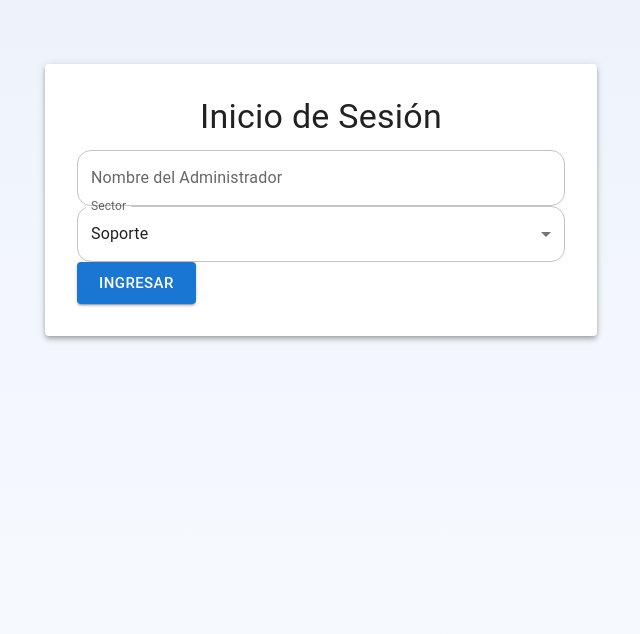
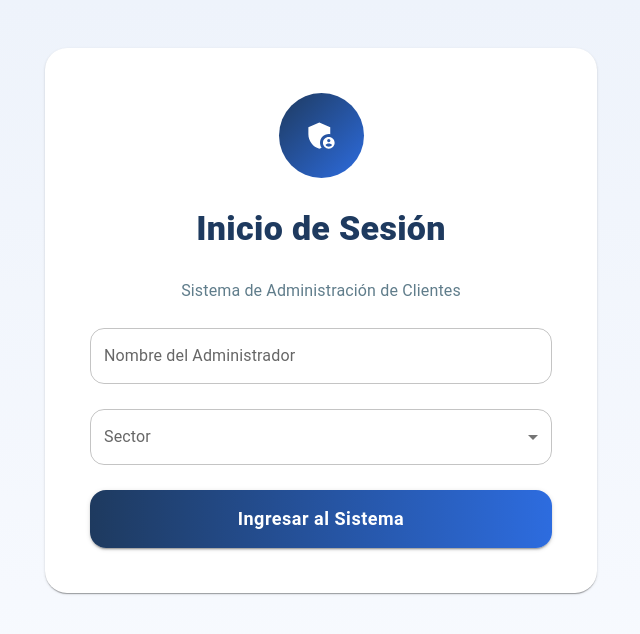
Before and after one commit to tatii0801/PV_TP_Integrador_Grupo18, a React (Vite) app: page /login in a window 1280 px wide. Shown: the top 634 px of the page, without its empty margins (319-959 px from the left). Built offline with nearby package versions, Linux system fonts and the light colour scheme.

Commit message:
Mejora login y validaciones

```diff
--- a/src/css/style.css
+++ b/src/css/style.css
@@ -894,3 +894,71 @@ body.modo-oscuro .footer-redes .MuiIconButton-root:hover {
   font-weight: 600 !important;
   text-transform: none !important;
 }
+
+/*==========================
+LOGIN
+==========================*/
+
+.login-container{
+    min-height:80vh;
+    display:flex;
+    justify-content:center;
+    align-items:center;
+}
+
+.login-card{
+    width:100%;
+    max-width:500px;
+    padding:45px;
+    border-radius:22px !important;
+    box-shadow:var(--sombra);
+    display:flex;
+    flex-direction:column;
+    align-items:center;
+    gap:25px;
+}
+
+.login-avatar{
+    width:85px !important;
+    height:85px !important;
+    background:linear-gradient(
+        135deg,
+        var(--color-principal),
+        var(--color-secundario)
+    ) !important;
+}
+
+.login-titulo{
+    font-size:34px !important;
+    font-weight:800 !important;
+    color:var(--color-principal);
+}
+
+.login-subtitulo{
+    color:var(--color-texto-suave);
+    text-align:center;
+}
+
+.login-form{
+    width:100%;
+    display:flex;
+    flex-direction:column;
+    gap:25px;
+}
+
+.login-boton{
+    height:58px !important;
+    border-radius:16px !important;
+    font-size:18px !important;
+    font-weight:700 !important;
+    text-transform:none !important;
+    background:linear-gradient(
+        90deg,
+        var(--color-principal),
+        var(--color-secundario)
+    ) !important;
+}
+
+.login-boton:hover{
+    transform:translateY(-3px);
+}
--- a/src/views/Login.jsx
+++ b/src/views/Login.jsx
@@ -1,5 +1,4 @@
 import { useContext, useState } from "react";
-
 import { useNavigate } from "react-router-dom";
 
 import {
@@ -10,7 +9,11 @@ import {
   MenuItem,
   Button,
   Box,
+  Alert,
+  Avatar,
 } from "@mui/material";
+
+import AdminPanelSettingsIcon from "@mui/icons-material/AdminPanelSettings";
 
 import { AdminContext } from "../context/AdminContext";
 
@@ -20,11 +23,38 @@ const Login = () => {
   const navigate = useNavigate();
 
   const [nombre, setNombre] = useState("");
+  const [sector, setSector] = useState("");
 
-  const [sector, setSector] = useState("Soporte");
+  const [errores, setErrores] = useState({});
+
+  const formatearNombre = (texto) => {
+    return texto.toLowerCase().replace(/\b\w/g, (letra) => letra.toUpperCase());
+  };
+
+  const validar = () => {
+    let nuevo = {};
+
+    const nombreLimpio = nombre.trim();
+
+    if (!nombreLimpio) {
+      nuevo.nombre = "Ingrese su nombre";
+    } else if (nombreLimpio.length < 3) {
+      nuevo.nombre = "Debe tener al menos 3 caracteres";
+    } else if (!/^[A-Za-zÁÉÍÓÚáéíóúÑñÜü\s]+$/.test(nombreLimpio)) {
+      nuevo.nombre = "Solo se permiten letras";
+    }
+
+    if (!sector) {
+      nuevo.sector = "Seleccione un sector";
+    }
+
+    setErrores(nuevo);
+
+    return Object.keys(nuevo).length === 0;
+  };
 
   const ingresar = () => {
-    if (!nombre.trim()) return;
+    if (!validar()) return;
 
     iniciarSesion({
       nombre,
@@ -35,25 +65,25 @@ const Login = () => {
   };
 
   return (
-    <Container maxWidth="sm" sx={{ mt: 8 }}>
-      <Paper elevation={4} sx={{ p: 4 }}>
-        <Typography
-          variant="h4"
-          align="center"
-          gutterBottom
-        >
-          Inicio de Sesión
+    <Container maxWidth="sm" className="login-container">
+      <Paper className="login-card">
+        <Avatar className="login-avatar">
+          <AdminPanelSettingsIcon fontSize="large" />
+        </Avatar>
+
+        <Typography className="login-titulo">Inicio de Sesión</Typography>
+
+        <Typography className="login-subtitulo">
+          Sistema de Administración de Clientes
         </Typography>
 
-        <Box
-          display="flex"
-          flexDirection="column"
-          gap={3}
-        >
+        <Box className="login-form">
           <TextField
             label="Nombre del Administrador"
             value={nombre}
-            onChange={(e) => setNombre(e.target.value)}
+            onChange={(e) => setNombre(formatearNombre(e.target.value))}
+            error={Boolean(errores.nombre)}
+            helperText={errores.nombre}
             fullWidth
           />
 
@@ -62,23 +92,20 @@ const Login = () => {
             label="Sector"
             value={sector}
             onChange={(e) => setSector(e.target.value)}
+            error={Boolean(errores.sector)}
+            helperText={errores.sector}
             fullWidth
           >
-            <MenuItem value="Soporte">
-              Soporte
-            </MenuItem>
-
-            <MenuItem value="Gerencia">
-              Gerencia
-            </MenuItem>
+            <MenuItem value="Soporte">Soporte</MenuItem>
+            <MenuItem value="Gerencia">Gerencia</MenuItem>
           </TextField>
 
           <Button
             variant="contained"
-            size="large"
+            className="login-boton"
             onClick={ingresar}
           >
-            Ingresar
+            Ingresar al Sistema
           </Button>
         </Box>
       </Paper>
```
